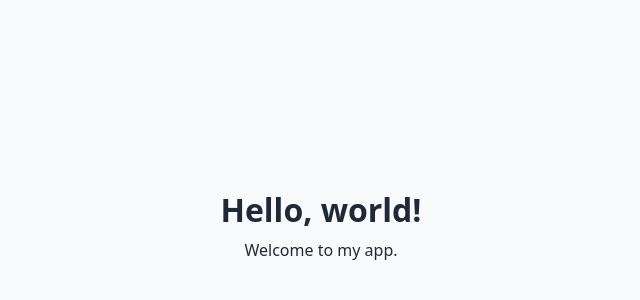
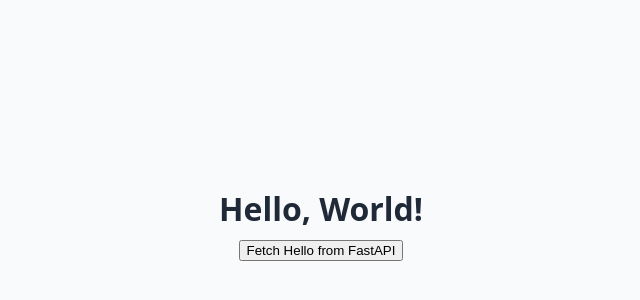
Before and after one commit to Petterluring/4dt911-vis-project, a React (Vite) app in the folder frontend/: page / in a window 1280 px wide. Shown: the part 176-476 px from the top of the page, without its empty margins (319-959 px from the left). Built offline with nearby package versions, Linux system fonts and the light colour scheme.

Commit message:
- Built a basic hello world app with a button that tests the backend API

```diff
--- a/frontend/src/App.tsx
+++ b/frontend/src/App.tsx
@@ -1,10 +1,13 @@
 import './App.css'
+
+import HelloWorld from './components/hello/HelloWorld';
+import HelloFastApi from './components/hello/HelloFastApi';
 
 function App() {
   return (
     <main>
-      <h1>Hello, world!</h1>
-      <p>Welcome to my app.</p>
+      <HelloWorld />
+      <HelloFastApi />
     </main>
   )
 }
--- /dev/null
+++ b/frontend/src/api/hello/hello_fast_api.ts
@@ -0,0 +1,13 @@
+import type { Message } from '../../interfaces/message';
+
+async function fetchHelloFastAPI(): Promise<Message> {
+    const response = await fetch('/api/hello');
+
+    if (!response.ok) {
+        throw new Error(`HTTP error: ${response.status}`);
+    }
+
+    return response.json();
+}
+
+export default fetchHelloFastAPI;
--- /dev/null
+++ b/frontend/src/components/hello/HelloFastApi.tsx
@@ -0,0 +1,27 @@
+import type { Message } from '../../interfaces/message';
+import { useState } from 'react';
+import fetchHelloFastAPI from '../../api/hello/hello_fast_api';
+
+const failMessage: Message = { message: 'Failed to fetch hello message' };
+
+function HelloFastApi() {
+  const [message, setMessage] = useState<Message | null>(null);
+
+  const handleClick = async () => {
+    try {
+    const data = await fetchHelloFastAPI();
+    setMessage(data);
+    } catch (error) {
+        setMessage(failMessage);
+    }
+  };
+
+  return (
+    <div>
+      <button onClick={handleClick}>Fetch Hello from FastAPI</button>
+      {message && <div>{message.message}</div>}
+    </div>
+  );
+}
+
+export default HelloFastApi;
--- /dev/null
+++ b/frontend/src/components/hello/HelloWorld.tsx
@@ -0,0 +1,11 @@
+
+
+function HelloWorld() {
+  return (
+    <div>
+      <h1>Hello, World!</h1>
+    </div>
+  );
+}
+
+export default HelloWorld;
--- /dev/null
+++ b/frontend/src/interfaces/message.ts
@@ -0,0 +1,7 @@
+
+
+interface Message {
+  message: string;
+}
+
+export type { Message };
--- a/frontend/vite.config.ts
+++ b/frontend/vite.config.ts
@@ -1,7 +1,15 @@
-import react from '@vitejs/plugin-react'
-import { defineConfig } from 'vite'
+import { defineConfig } from 'vite';
+import react from '@vitejs/plugin-react';
 
-// https://vite.dev/config/
 export default defineConfig({
-  plugins: [react()],
-})
+    plugins: [react()],
+    server: {
+        proxy: {
+            '/api': {
+                target: 'http://localhost:8000',
+                changeOrigin: true,
+                rewrite: (path) => path.replace(/^\/api/, ''),
+            },
+        },
+    },
+});
```
Also changed, not shown: 2 other files (tests, documents, lock files or other folders).
